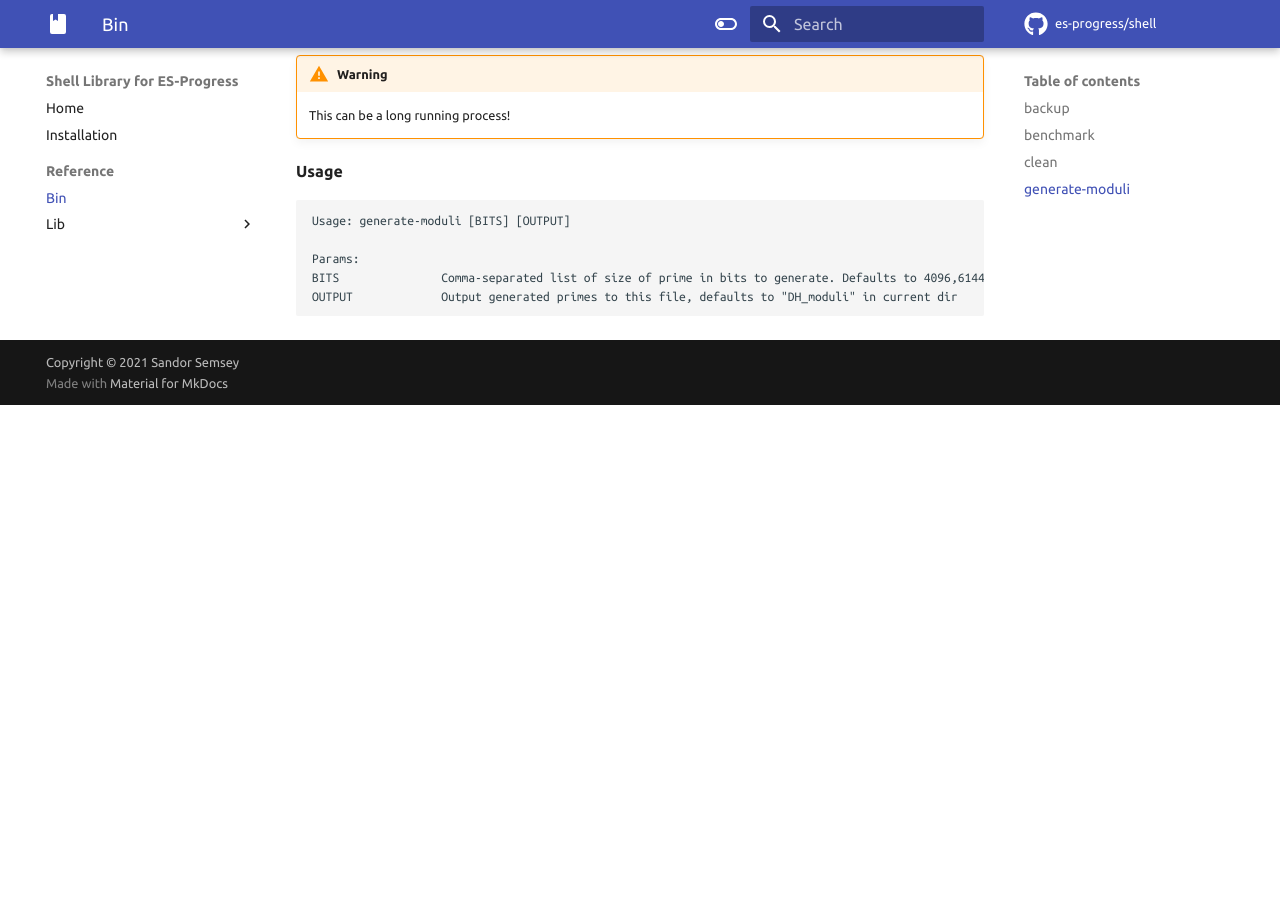
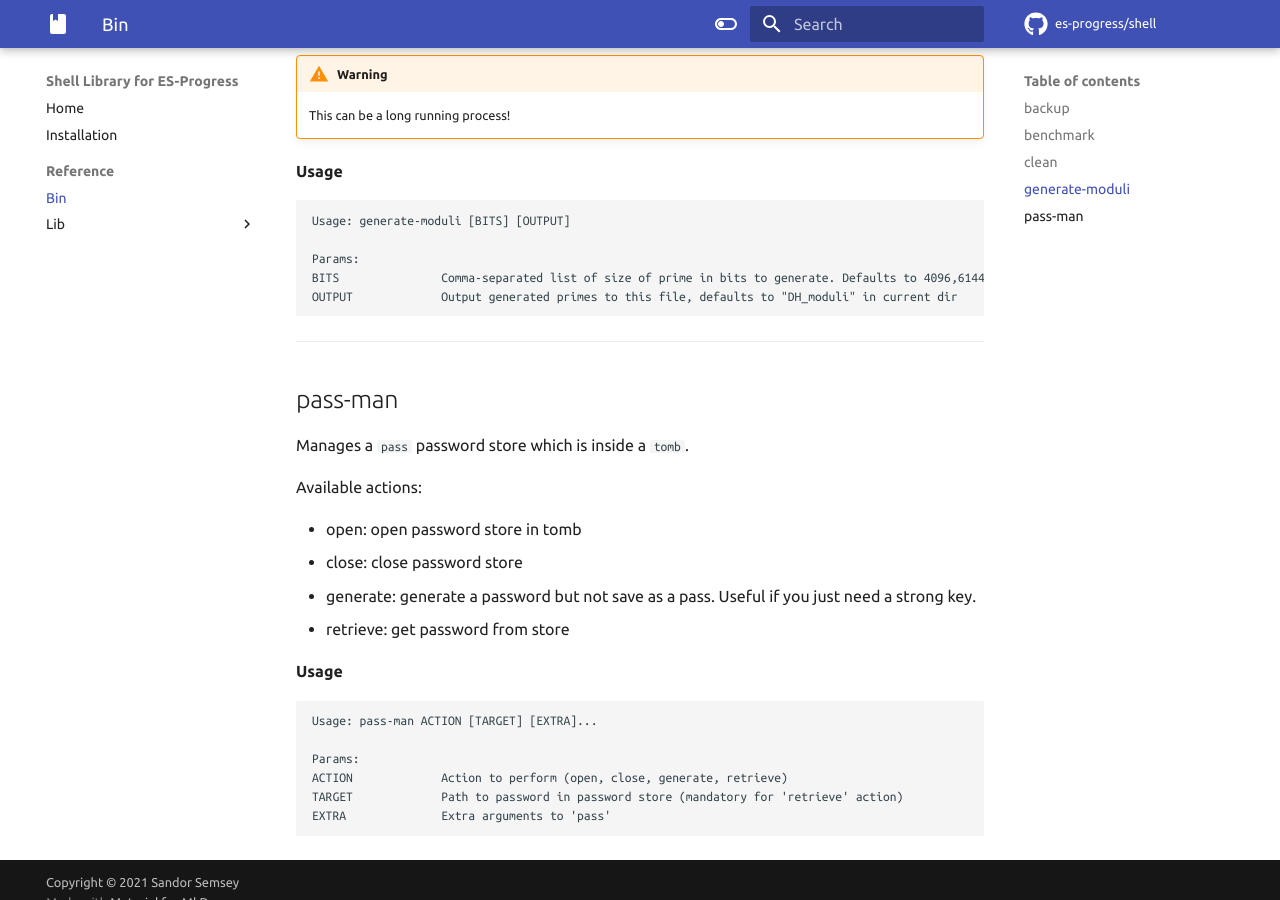
Before and after one commit to es-progress/shell, an MkDocs documentation site: the page built from docs/bin.md, in a window 1280 px wide and 900 px high, scrolled down 3168 px. Built offline with MkDocs 1.6.1 and Material for MkDocs 9.7.7, drawn with Linux system fonts in a browser that asks for light colours; emoji names are drawn with the system emoji font; comment, search, counter and statistics services are not loaded; before the commit the page ends 3573 px from its top, so only the background shows below that.

Commit message:
docs/pass-man

````diff
--- a/docs/bin.md
+++ b/docs/bin.md
@@ -149,3 +149,27 @@ Params:
 BITS               Comma-separated list of size of prime in bits to generate. Defaults to 4096,6144,7680,8192
 OUTPUT             Output generated primes to this file, defaults to "DH_moduli" in current dir
 ```
+
+---
+
+## pass-man
+
+Manages a `pass` password store which is inside a `tomb`.
+
+Available actions:
+
+-   open: open password store in tomb
+-   close: close password store
+-   generate: generate a password but not save as a pass. Useful if you just need a strong key.
+-   retrieve: get password from store
+
+**Usage**
+
+```
+Usage: pass-man ACTION [TARGET] [EXTRA]...
+
+Params:
+ACTION             Action to perform (open, close, generate, retrieve)
+TARGET             Path to password in password store (mandatory for 'retrieve' action)
+EXTRA              Extra arguments to 'pass'
+```
````
